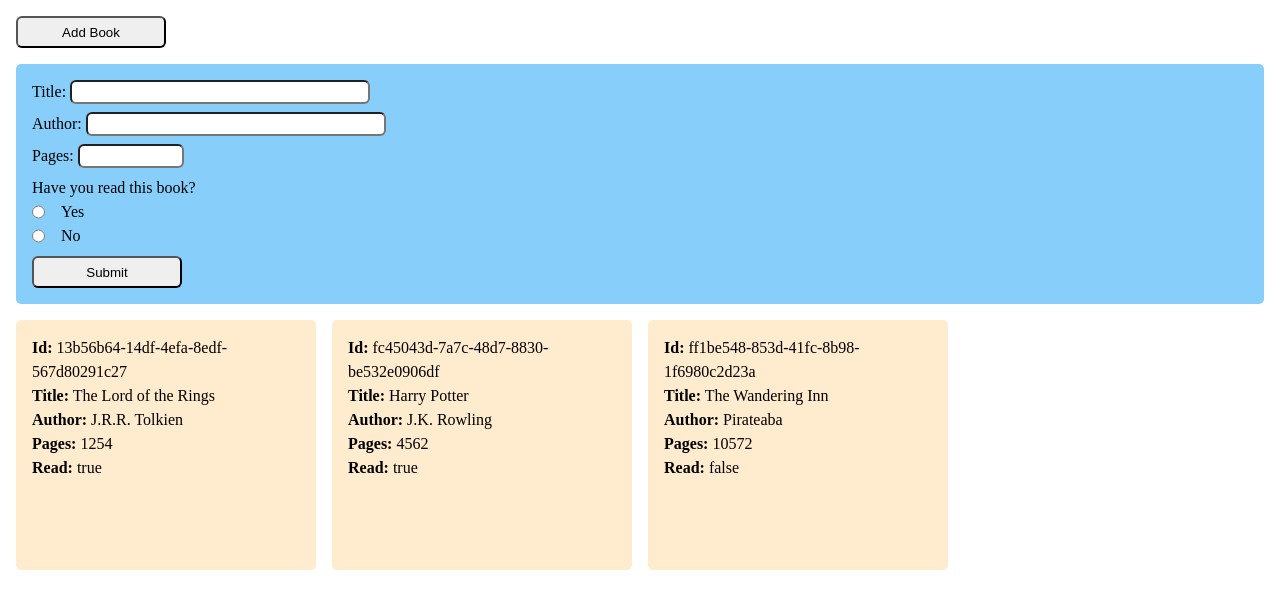
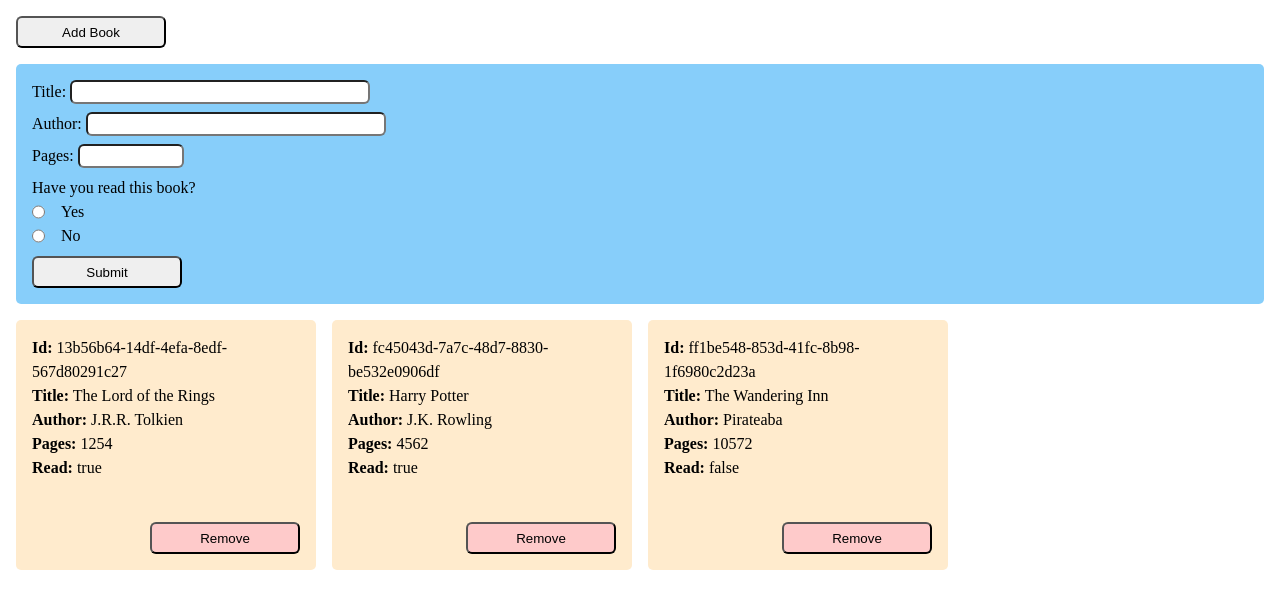
Before and after one commit to moutonbelle/library, a plain HTML site: page index.html in a window 1280 px wide. Drawn offline with Linux system fonts and the light colour scheme.

Commit message:
Add remove button to bottom right of book cards

```diff
--- a/library.js
+++ b/library.js
@@ -45,6 +45,11 @@ function displayBook (book) {
         bookCard.append(newProperty);
     });
 
+    let deleteButton = document.createElement("button");
+    deleteButton.classList.add("destructive");
+    deleteButton.textContent = "Remove";
+    bookCard.append(deleteButton);
+
     libraryDisplay.appendChild(bookCard);
 }
 
--- a/style.css
+++ b/style.css
@@ -13,6 +13,12 @@ button {
     width: 150px;
     height: 2rem;
     border-radius: 0.375rem;
+}
+
+button.destructive {
+    background-color: #fecaca;
+    margin-top: auto;
+    margin-left: auto;
 }
 
 form {
@@ -58,6 +64,9 @@ input[type="text"] {
     background-color: blanchedalmond;
     padding: 1rem;
     border-radius: 5px;
+
+    display: flex;
+    flex-direction: column;
 }
 
 .book-property-name {
```
